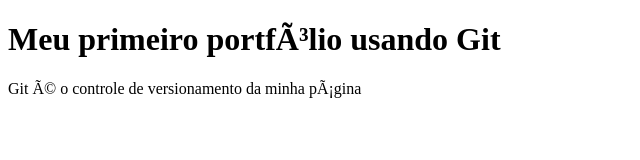
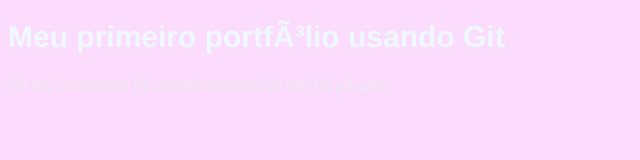
Before and after one commit to aliciapsousa-sudo/portfolio-desenvolvedora, a plain HTML site: page index.html in a window 1280 px wide. Shown: the whole page, without its empty margins (0-640 px from the left). Drawn offline with Linux system fonts and the light colour scheme.

Commit message:
Adicionando estilo na página

```diff
--- a/index.html
+++ b/index.html
@@ -4,6 +4,7 @@
     <meta charset="PT-BR">
     <meta name="viewport" content="width=device-width, initial-scale=1.0">
     <title>Portfólio Pessoal</title>
+    <link rel="stylesheet" href="style.css">
 </head>
 <body>
     <h1>Meu primeiro portfólio usando Git</h1>
--- /dev/null
+++ b/style.css
@@ -0,0 +1,11 @@
+body{
+    background-color: rgb(252, 220, 252);
+    color: rgb(239, 233, 240);
+    font-family: system-ui, -apple-system, BlinkMacSystemFont, 'Segoe UI', Roboto, Oxygen, Ubuntu, Cantarell, 'Open Sans', 'Helvetica Neue', sans-serif;
+    font-size: 15px;
+}
+
+h1{
+    color: aliceblue;
+    font-family: 'Franklin Gothic Medium', 'Arial Narrow', Arial, sans-serif;
+}
```
